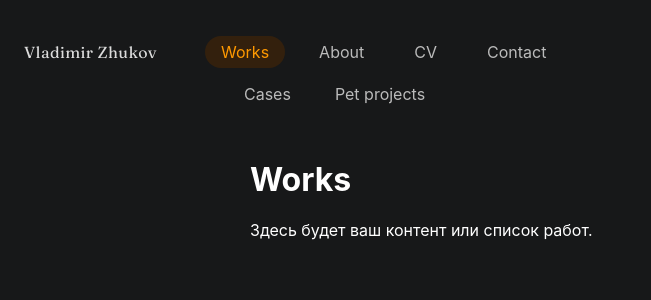
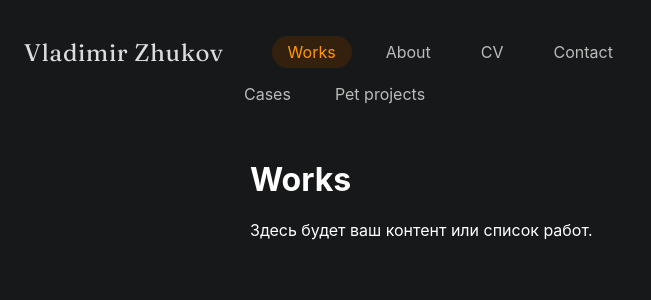
Before and after one commit to uxiscool/experience, a Jekyll site: the page built from index.md, in a window 1280 px wide. Shown: the top 300 px of the page, without its empty margins (0-651 px from the left). Built offline with Jekyll 4.4.1, drawn with Linux system fonts in a browser that asks for light colours.

Commit message:
Add files via upload

```diff
--- a/assets/css/main.css
+++ b/assets/css/main.css
@@ -46,7 +46,7 @@ header {
   margin-right: 12px;
   font-family: "Fraunces", serif !important;
   font-weight: 400;
-  /* font-size: 1.4rem; */
+  font-size: 1.5rem;
   color: #fff;
   text-decoration: none;
   letter-spacing: 0.025em;
```
